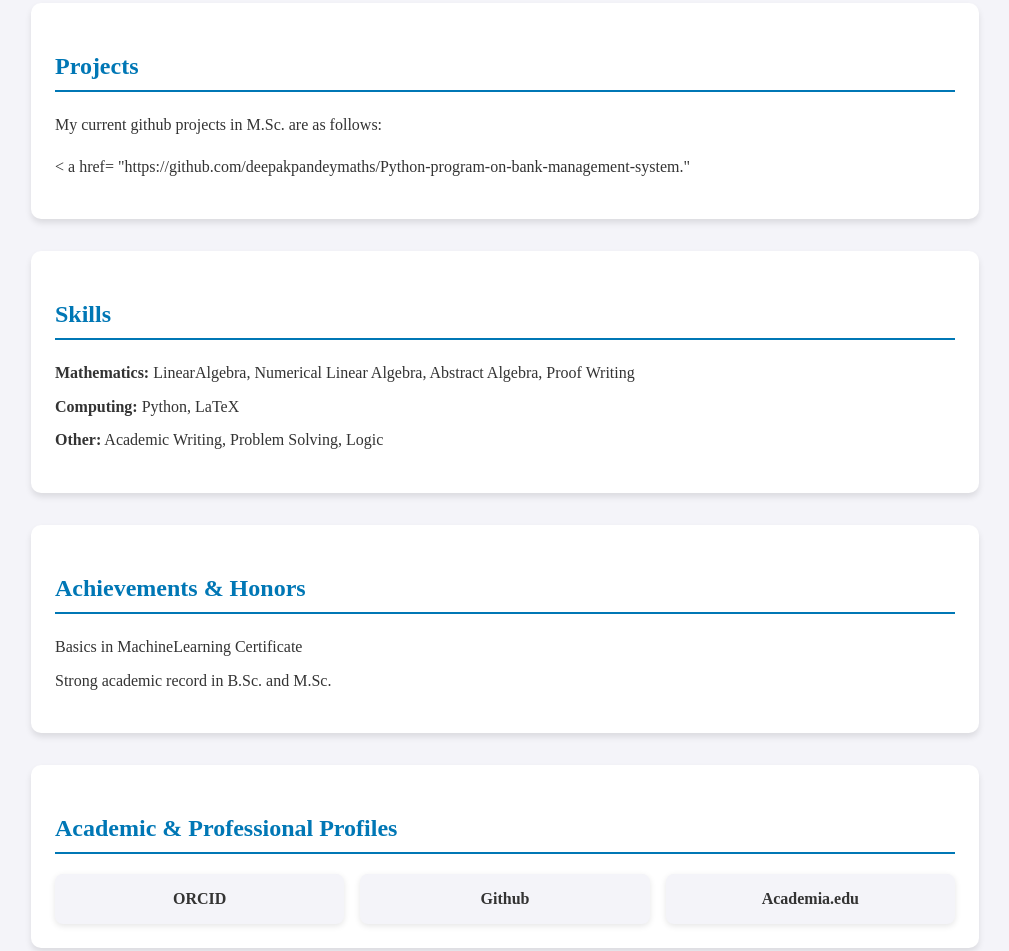
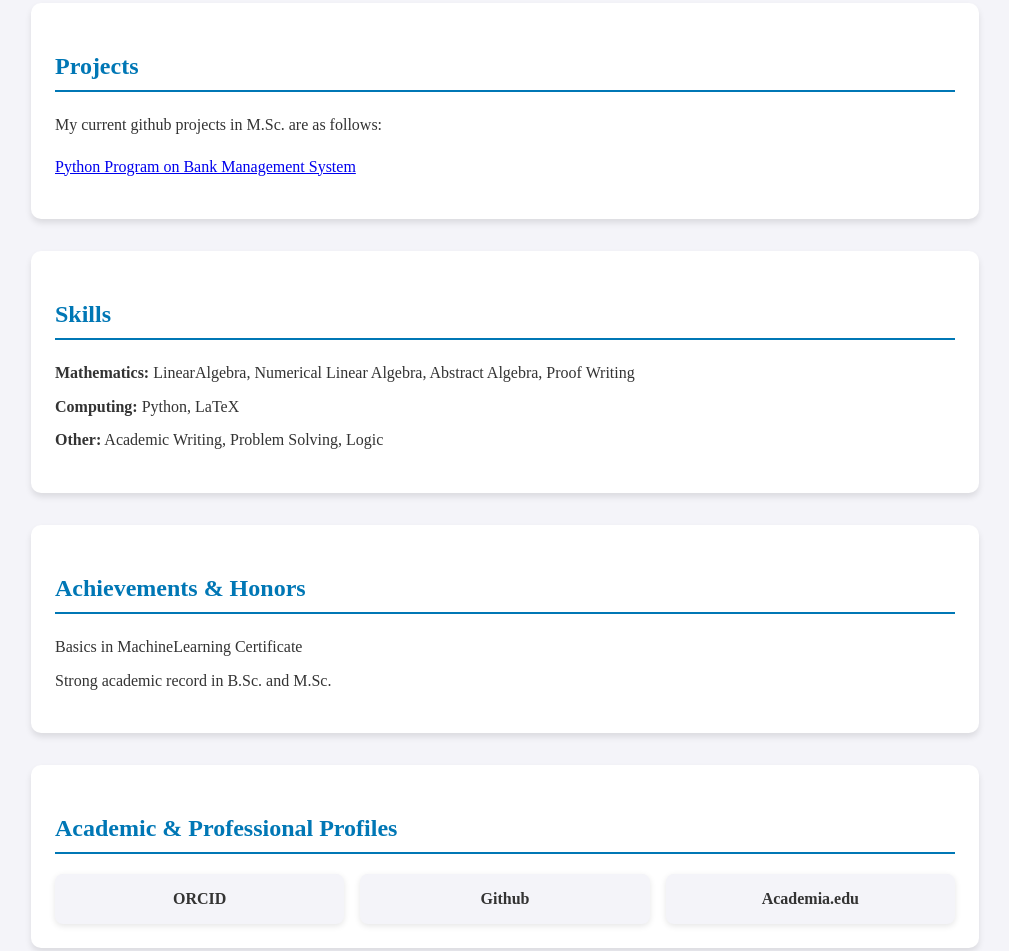
Before and after one commit to deepakpandeymaths/Portfolio-, a plain HTML site: page index.html in a window 1280 px wide. Shown: the part 1027-1978 px from the top of the page, without its empty margins (135-1144 px from the left). Drawn offline with Linux system fonts and the light colour scheme.

Commit message:
Update index.html

```diff
--- a/index.html
+++ b/index.html
@@ -104,7 +104,7 @@
   <h2>Projects</h2>
   <p>My current github projects in M.Sc. are as follows:</p>
   <ul>
-    <li>< a href= "https://github.com/deepakpandeymaths/Python-program-on-bank-management-system."</a></li>
+    <li><a href="https://github.com/deepakpandeymaths/Python-program-on-bank-management-system.">Python Program on Bank Management System</a></li>
   </ul>
 </section>
 
```
